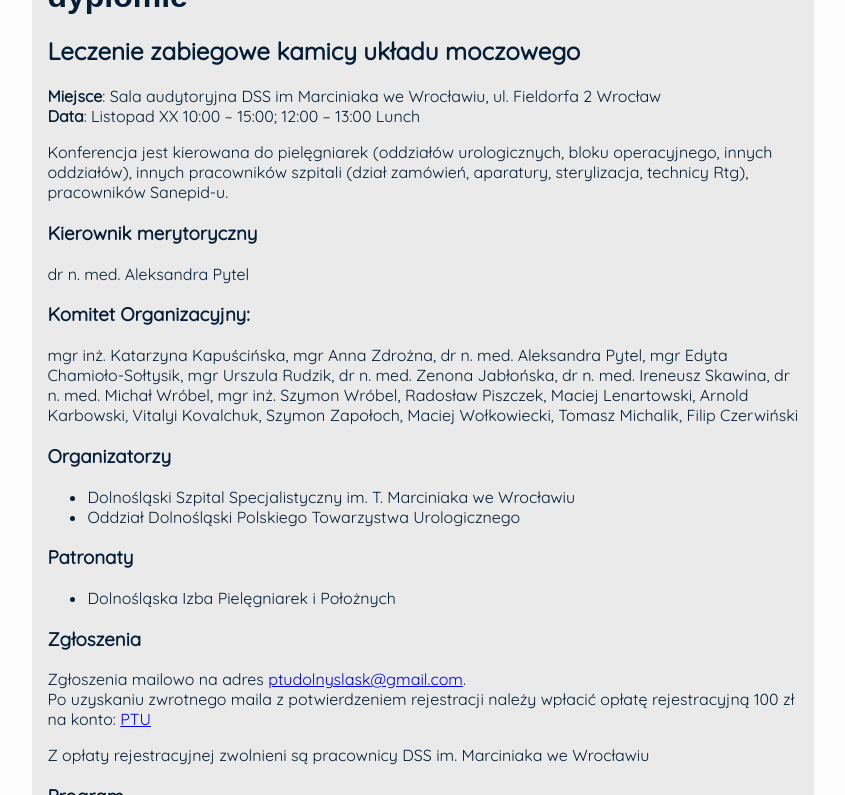
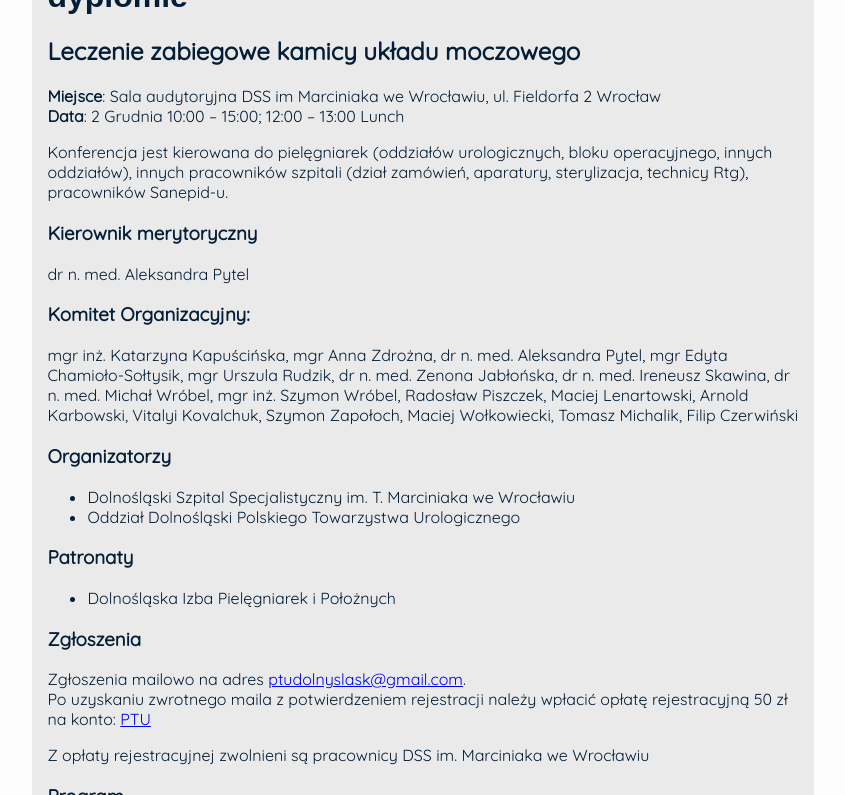
Before and after one commit to ptu-dolnyslask/ptu-dolnyslask.github.io, a Jekyll site: the page built from pages/conference/pielegniarstwo23.md, in a window 1280 px wide. Shown: the part 345-1140 px from the top of the page, without its empty margins (217-1062 px from the left). Built offline with Jekyll 4.4.1, drawn with Linux system fonts in a browser that asks for light colours; nearby versions of some CDN libraries; some web fonts are replaced.

Commit message:
pielegniarstwo

```diff
--- a/pages/conference/pielegniarstwo23.md
+++ b/pages/conference/pielegniarstwo23.md
@@ -14,7 +14,7 @@ Konferencja szkoleniowa: {{page.title}}
 ---
 
 **Miejsce**: Sala audytoryjna DSS im Marciniaka we Wrocławiu, ul. Fieldorfa 2 Wrocław<br/>
-**Data**: Listopad XX 10:00 – 15:00; 12:00 – 13:00 Lunch
+**Data**: 2 Grudnia 10:00 – 15:00; 12:00 – 13:00 Lunch
 
 Konferencja jest kierowana do pielęgniarek (oddziałów urologicznych, bloku operacyjnego, innych oddziałów), innych pracowników szpitali (dział zamówień, aparatury, sterylizacja, technicy Rtg), pracowników Sanepid-u.
 
@@ -34,7 +34,7 @@ mgr inż. Katarzyna Kapuścińska, mgr Anna Zdrożna, dr n. med. Aleksandra Pyte
 
 ### Zgłoszenia
 Zgłoszenia mailowo na adres <a href="mailto:{{site.email}}">{{site.email}}</a>.<br/>
-Po uzyskaniu zwrotnego maila z potwierdzeniem rejestracji należy wpłacić opłatę rejestracyjną 100 zł na konto: <a href="/pages/kontakt.html">PTU</a>
+Po uzyskaniu zwrotnego maila z potwierdzeniem rejestracji należy wpłacić opłatę rejestracyjną 50 zł na konto: <a href="/pages/kontakt.html">PTU</a>
 
 Z opłaty rejestracyjnej zwolnieni są pracownicy DSS im. Marciniaka we Wrocławiu
 
```
